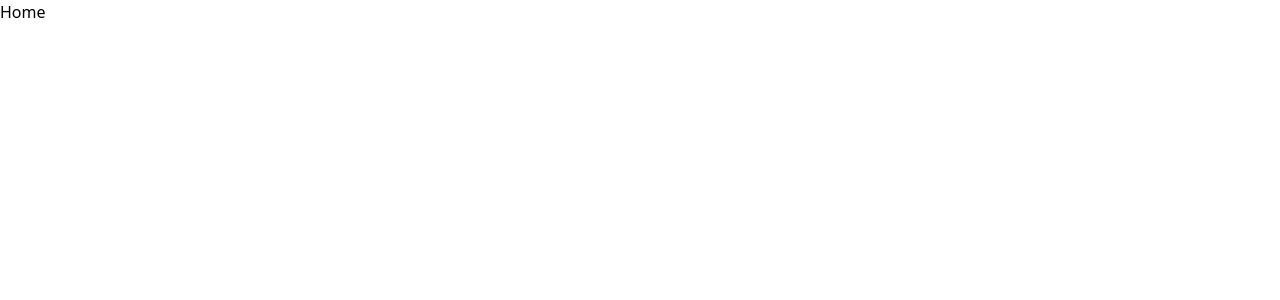
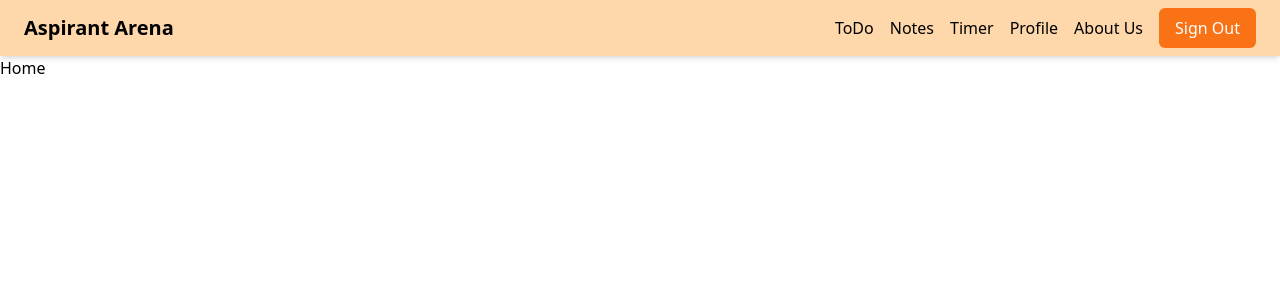
Before and after one commit to vijaycham/aspirant-arena-frontend, a React (Vite) app: page / in a window 1280 px wide. Shown: the top 300 px of the page. Built offline with nearby package versions, Linux system fonts and the light colour scheme.

Commit message:
Create Header & Link to Pages

```diff
--- a/src/App.jsx
+++ b/src/App.jsx
@@ -1,4 +1,4 @@
-import { Routes, Route } from "react-router-dom";
+import { Routes, Route,} from "react-router-dom";
 import Home from "./pages/Home";
 import About from "./pages/About";
 import SignIn from "./pages/SignIn";
@@ -8,9 +8,16 @@ import ToDo from "./pages/ToDo";
 import Notes from "./pages/Notes";
 import Timer from "./pages/Timer";
 import NotFound from "./pages/NotFound";
+import Header from "./components/Header";
 
 const App = () => {
+
+
   return (
+    <>
+
+      <Header />
+
       <Routes>
         <Route path="/" element={<Home />} />
         <Route path="/about" element={<About />} />
@@ -20,8 +27,9 @@ const App = () => {
         <Route path="/todo" element={<ToDo />} />
         <Route path="/notes" element={<Notes />} />
         <Route path="/timer" element={<Timer />} />
-      <Route path="*" element={<NotFound />} />
+        {/* <Route path="*" element={<NotFound />} /> */}
       </Routes>
+    </>
   );
 };
 
--- /dev/null
+++ b/src/components/Header.jsx
@@ -0,0 +1,46 @@
+import React from "react";
+import { Link } from "react-router-dom";
+
+const Header = () => {
+  return (
+    <div  className="bg-orange-200 h-14 px-6 flex justify-between items-center shadow-md">
+      <h1 className="text-xl font-bold">Aspirant Arena</h1>
+
+      <div className="flex items-center space-x-4">
+        <ul className="flex space-x-4">
+          <li>
+            <Link to="/todo" className="hover:text-orange-700">
+              ToDo
+            </Link>
+          </li>
+          <li>
+            <Link to="/notes" className="hover:text-blue-700">
+              Notes
+            </Link>
+          </li>
+          <li>
+            <Link to="/timer" className="hover:text-blue-700">
+              Timer
+            </Link>
+          </li>
+          <li>
+            <Link to="/profile" className="hover:text-blue-700">
+              Profile
+            </Link>
+          </li>
+          <li>
+            <Link to="/about" className="hover:text-orange-700">
+              About Us
+            </Link>
+          </li>
+        </ul>
+
+        <button className="bg-orange-500 text-white px-4 py-2 rounded-md hover:bg-orange-600">
+          Sign Out
+        </button>
+      </div>
+    </div>
+  );
+};
+
+export default Header;
```
Lines whose indentation alone changed are shown as unchanged.
